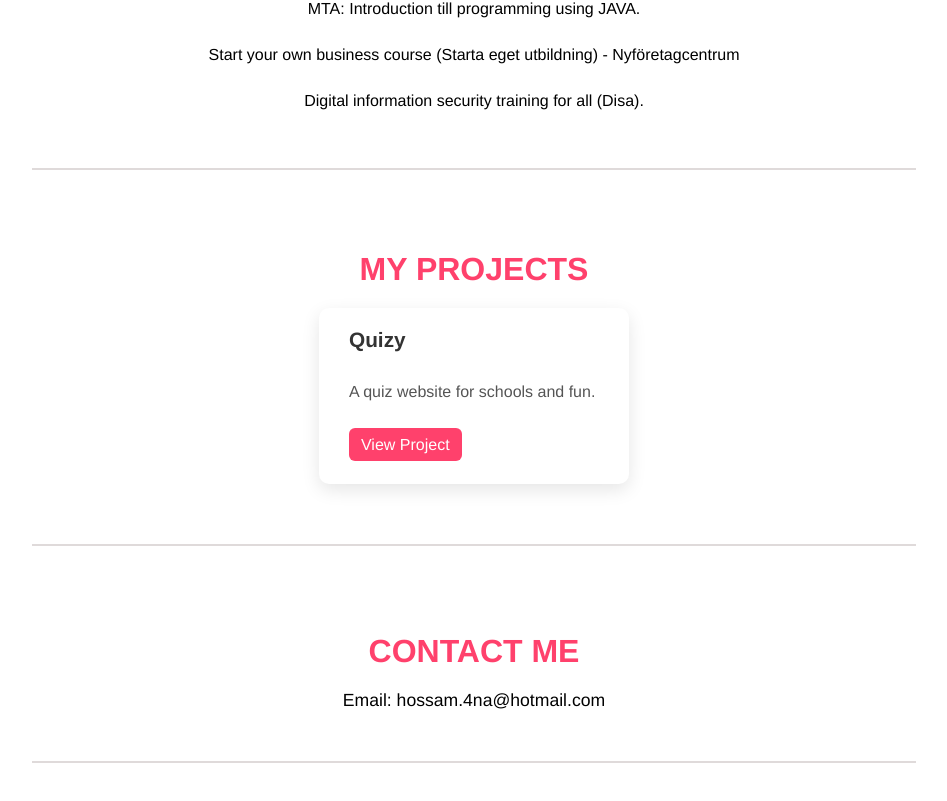
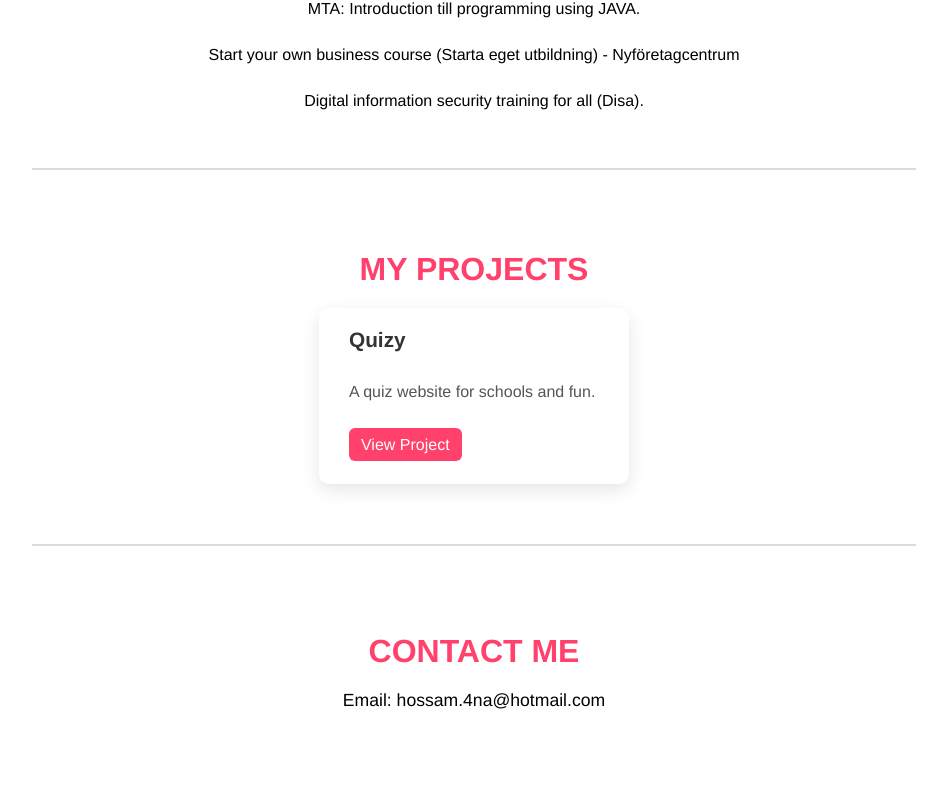
Before and after one commit to hossam4alalian/MyPortfolio, a Vue app: page / in a window 1280 px wide. Shown: the part 1306-2107 px from the top of the page, without its empty margins (166-1113 px from the left). Built offline with nearby package versions, Linux system fonts and the light colour scheme.

Commit message:
removed the contact border

```diff
--- a/src/components/ContactComponent.vue
+++ b/src/components/ContactComponent.vue
@@ -31,7 +31,6 @@
     .contact {
         padding: 1.875rem;
         margin-top: 1.875rem;
-        border-bottom: 0.125rem solid #dfdada;
     }
 
     .contact p {
```
